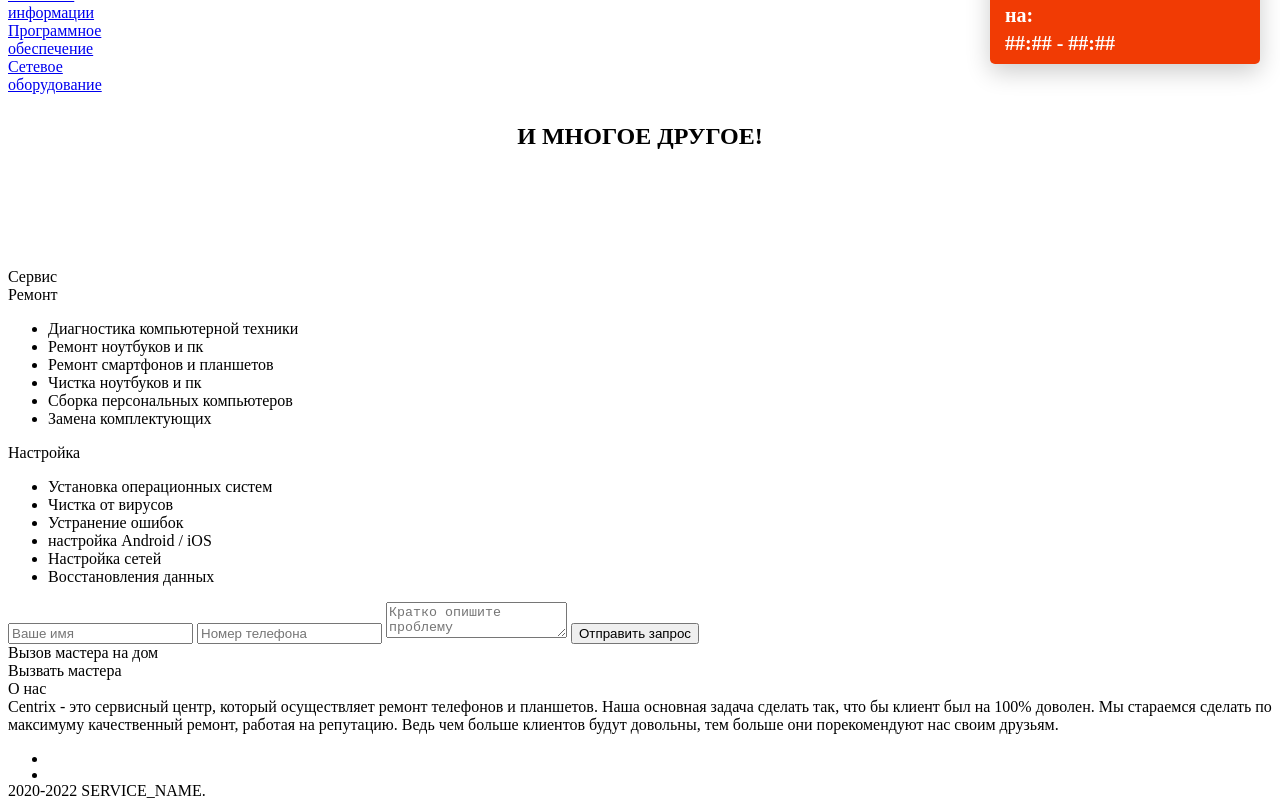
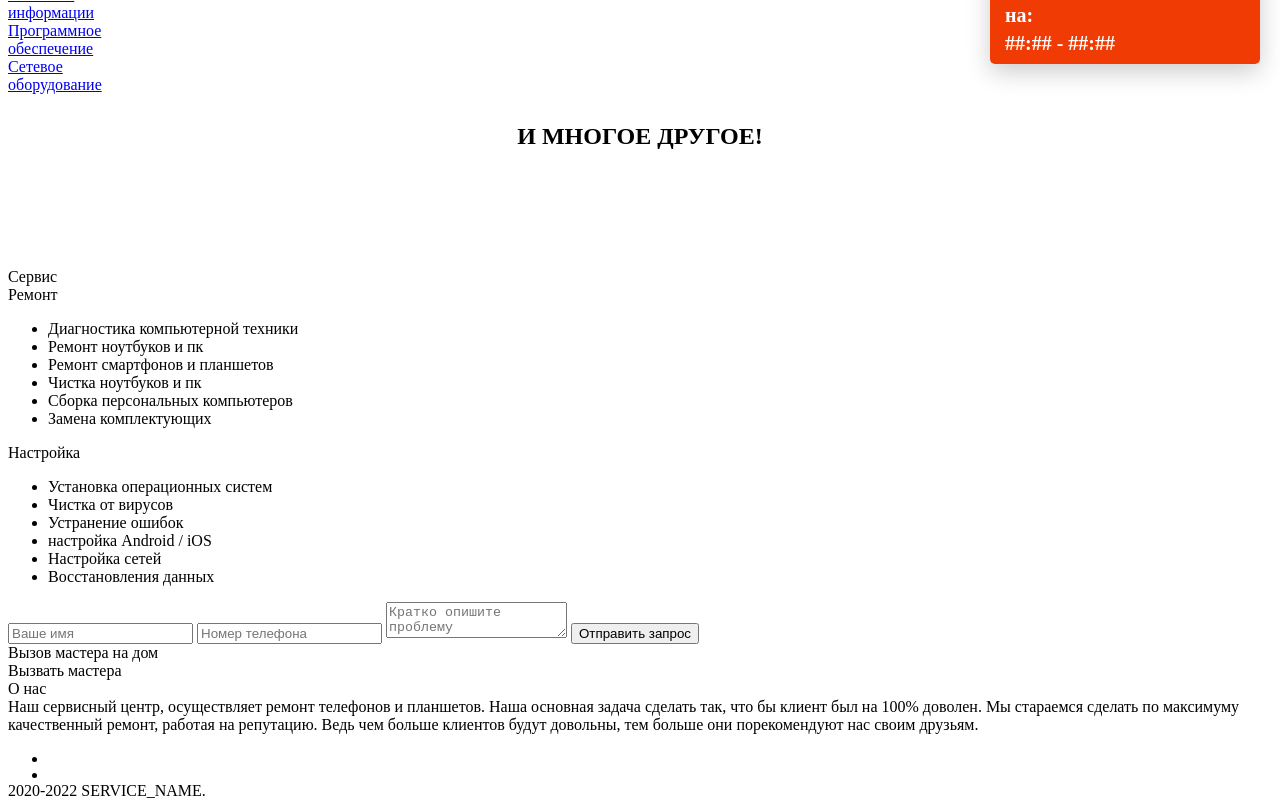
Before and after one commit to typoow/Site, a plain HTML site: page index.htm in a window 1280 px wide. Shown: the part 676-1484 px from the top of the page. Drawn offline with Linux system fonts and the light colour scheme.

Commit message:
Update index.htm

```diff
--- a/index.htm
+++ b/index.htm
@@ -358,8 +358,8 @@
                                 О нас
                             </div>
                             <div class="info-about-us">
-                                Centrix - это сервисный центр, который осуществляет ремонт телефонов и планшетов. Наша основная задача сделать так, что бы клиент был на 100% доволен. Мы стараемся сделать по максимуму качественный ремонт, работая на репутацию. Ведь чем больше клиентов
-                                будут довольны, тем больше они порекомендуют нас своим друзьям.
+                                Наш сервисный центр, осуществляет ремонт телефонов и планшетов. Наша основная задача сделать так, что бы клиент был на 100% доволен. Мы стараемся сделать по максимуму качественный ремонт, работая на репутацию. Ведь чем больше клиентов будут довольны,
+                                тем больше они порекомендуют нас своим друзьям.
                             </div>
                         </div>
                     </div>
```
